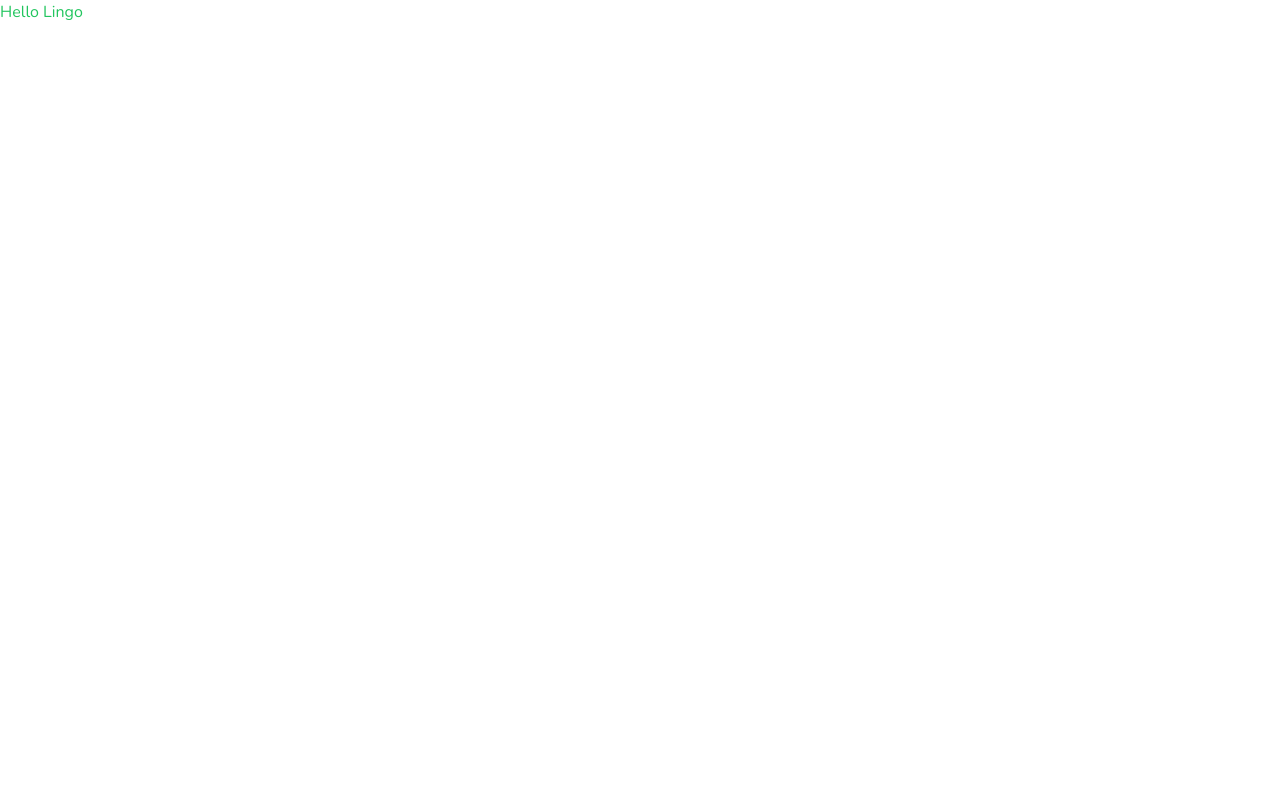
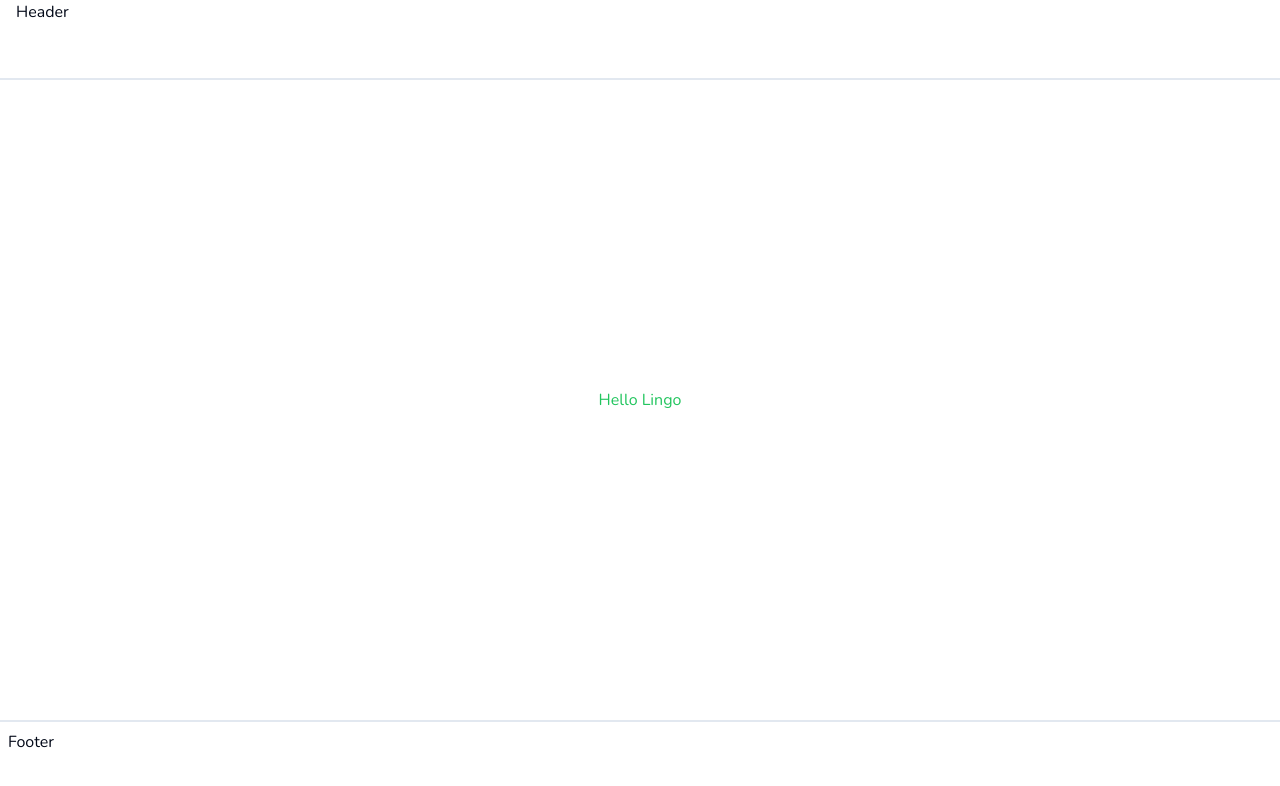
Before and after one commit to nuelScript/lingo, a Next.js app: page / in a window 1280 px wide. Shown: the top 786 px of the page. Built offline with nearby package versions, Linux system fonts and the light colour scheme.

Commit message:
chore: added landing page

```diff
--- /dev/null
+++ b/app/(marketing)/footer.tsx
@@ -0,0 +1,7 @@
+export const Footer = () => {
+  return (
+    <footer className="hidden lg:block h-20 w-full border-t-2 border-slate-200 p-2">
+      Footer
+    </footer>
+  );
+};
--- /dev/null
+++ b/app/(marketing)/header.tsx
@@ -0,0 +1,7 @@
+export const Header = () => {
+  return (
+    <header className="h-20 w-full border-b-2 border-slate-200 px-4">
+      Header
+    </header>
+  );
+};
--- /dev/null
+++ b/app/(marketing)/layout.tsx
@@ -0,0 +1,16 @@
+import { Footer } from "./footer";
+import { Header } from "./header";
+
+const MarketingLayout = ({ children }: { children: React.ReactNode }) => {
+  return (
+    <div className="min-h-screen flex flex-col">
+      <Header />
+      <main className="flex-1 flex flex-col items-center justify-center">
+        {children}
+      </main>
+      <Footer />
+    </div>
+  );
+};
+
+export default MarketingLayout;
```
Also changed, not shown: app/(marketing)/page.tsx (renamed from app/page.tsx).
